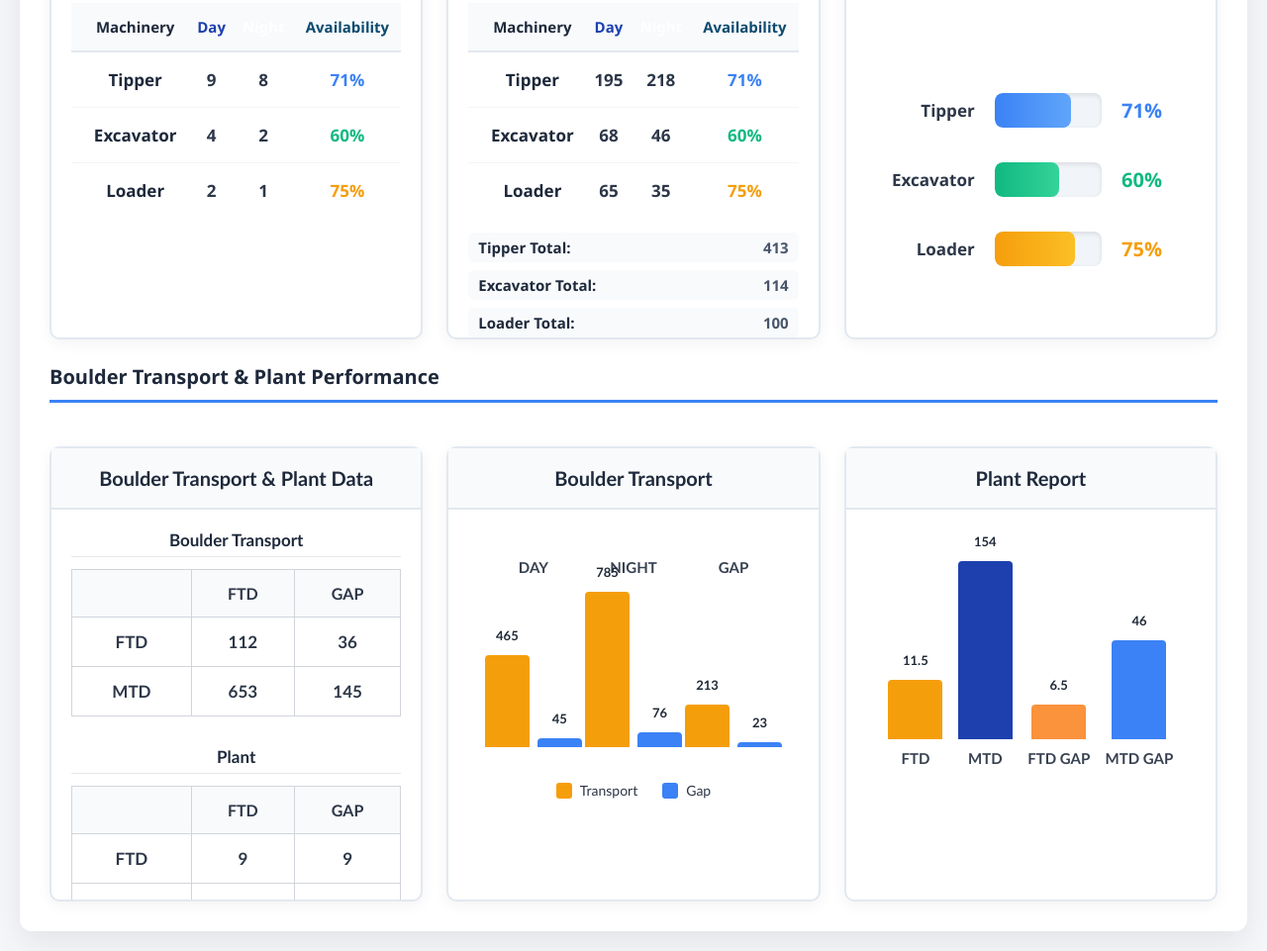
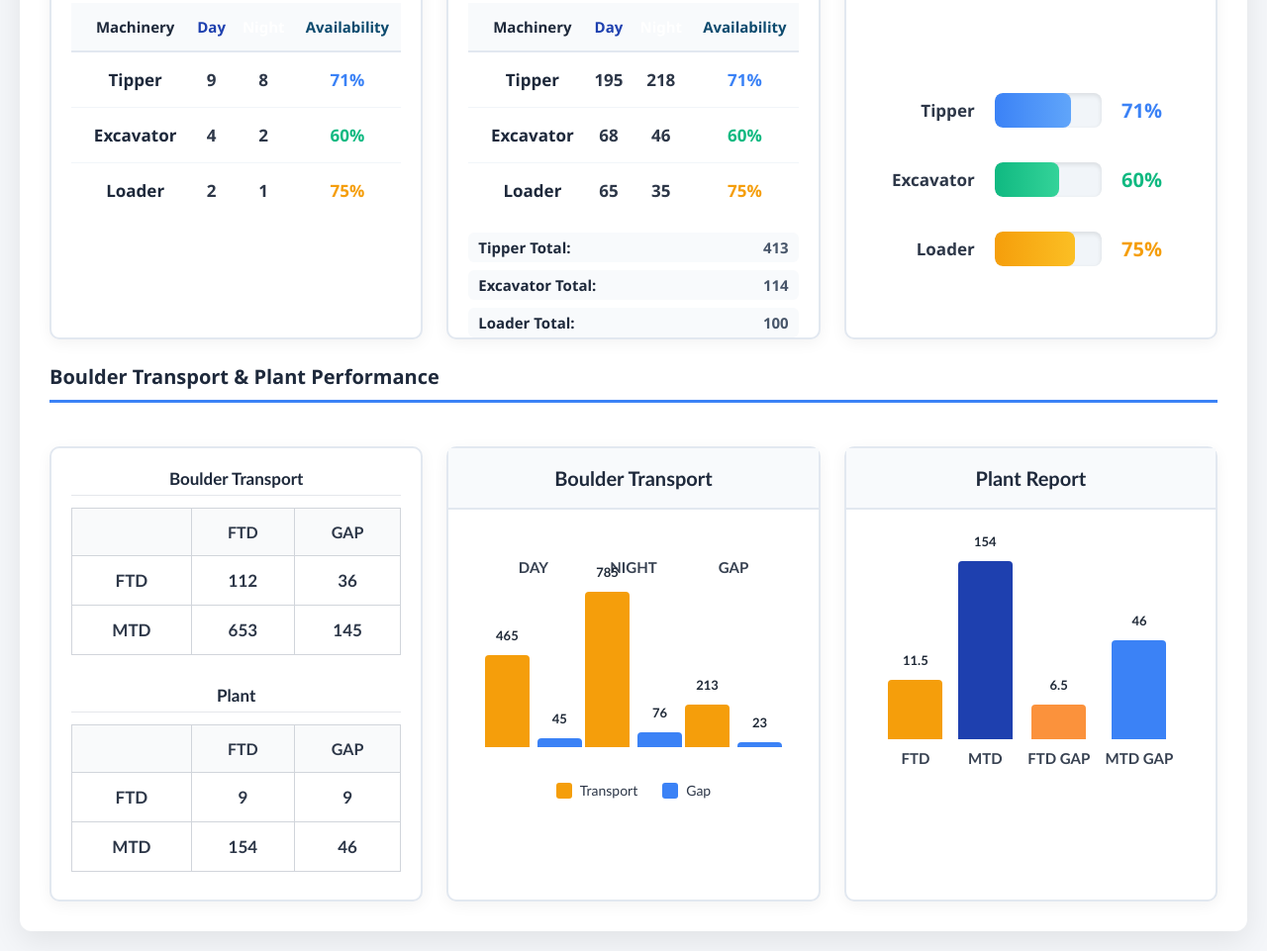
Before and after one commit to bimal-bp/Mapping-part-, a plain HTML site: page index.html in a window 1280 px wide. Shown: the part 777-1738 px from the top of the page at 99% size. Drawn offline with Linux system fonts and the light colour scheme.

Commit message:
Update index.html

```diff
--- a/index.html
+++ b/index.html
@@ -841,7 +841,6 @@
                 <div class="boulder-plant-container">
                     <!-- BOX 1: Data Tables -->
                     <div class="boulder-plant-card">
-                        <div class="boulder-plant-title">Boulder Transport & Plant Data</div>
                         <div class="boulder-plant-content">
                             <div class="data-table-title">Boulder Transport</div>
                             <table class="data-table">
```
